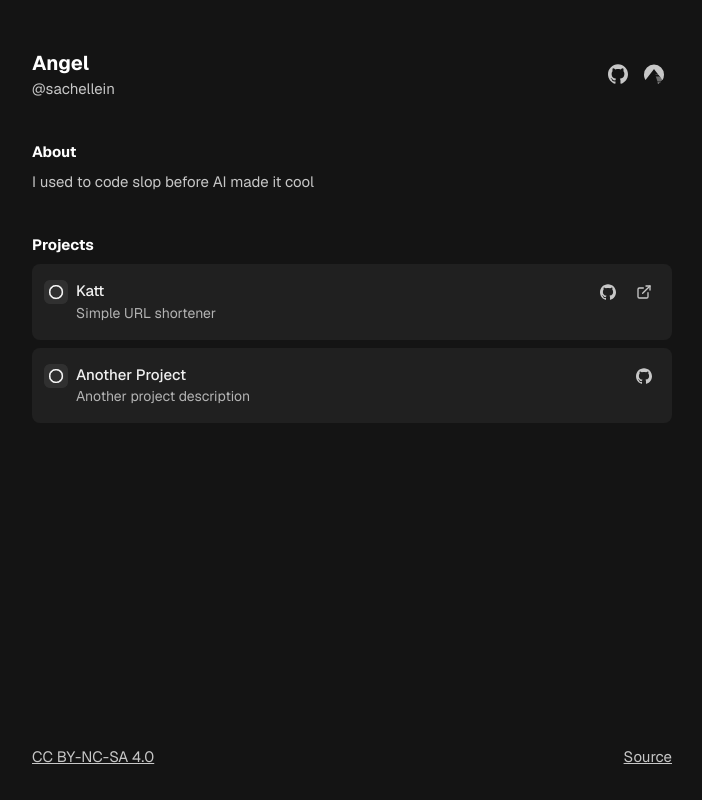
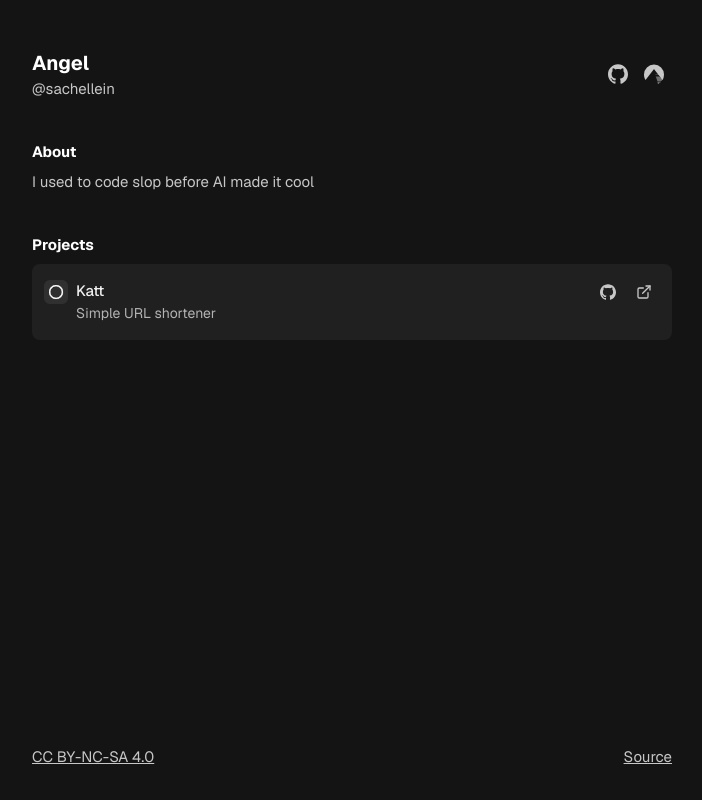
Before and after one commit to syscat29/www, a Vue app: page / in a window 1280 px wide. Shown: the whole page, without its empty margins (288-990 px from the left). Built offline with nearby package versions, Linux system fonts and the light colour scheme.

Commit message:
fix(projects): Remove anchor element surrounding project card, rename liveUrl to url

```diff
--- a/src/components/ProjectCard.vue
+++ b/src/components/ProjectCard.vue
@@ -19,7 +19,7 @@
       type: String,
       default: null,
     },
-    liveUrl: {
+    url: {
       type: String,
       default: null,
     },
@@ -40,7 +40,7 @@
       <a v-if="githubUrl" :href="githubUrl" target="_blank">
         <Github size="16" />
       </a>
-      <a v-if="liveUrl" :href="liveUrl" target="_blank">
+      <a v-if="url" :href="url" target="_blank">
         <ArrowExternal size="16" />
       </a>
     </div>
--- a/src/components/Projects.vue
+++ b/src/components/Projects.vue
@@ -7,15 +7,14 @@
   <section>
     <h2>Projects</h2>
     <div class="projects">
-      <a v-for="project in projects" :href="project.url" target="_blank">
       <ProjectCard
+        v-for="project in projects"
         :name="project.name"
         :description="project.description"
         :image="project.image"
         :githubUrl="project.githubUrl"
-          :liveUrl="project.liveUrl"
+        :url="project.url"
       />
-      </a>
     </div>
   </section>
 </template>
--- a/src/data/projects.js
+++ b/src/data/projects.js
@@ -3,11 +3,6 @@ export const projects = [
     name: "Katt",
     description: "Simple URL shortener",
     githubUrl: "https://github.com/syscat29/katt",
-    liveUrl: "https://katt-five.vercel.app/",
-  },
-  {
-    name: "Another Project",
-    description: "Another project description",
-    githubUrl: "https://github.com/",
+    url: "https://katt-five.vercel.app/",
   },
 ]
```
Lines whose indentation alone changed are shown as unchanged.
